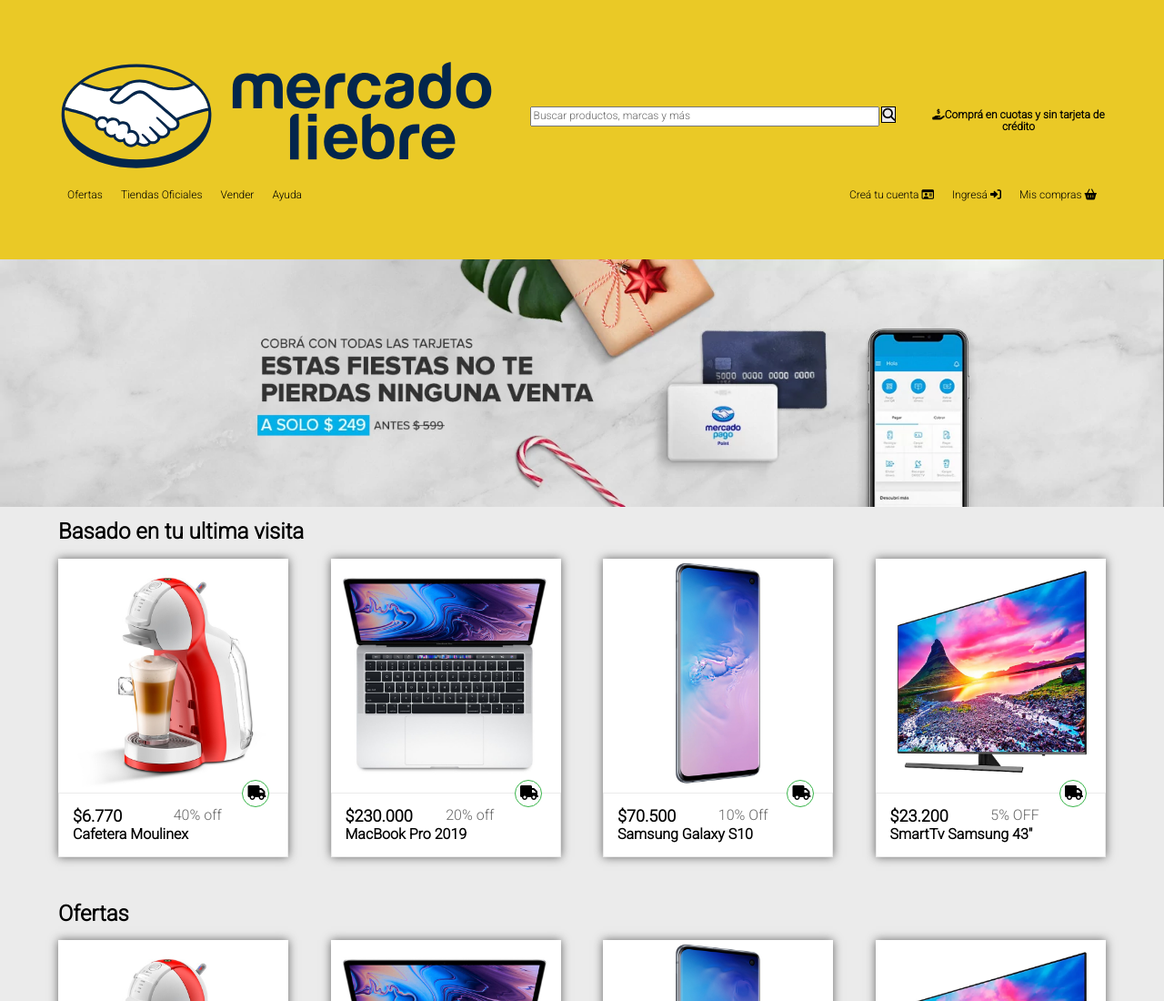
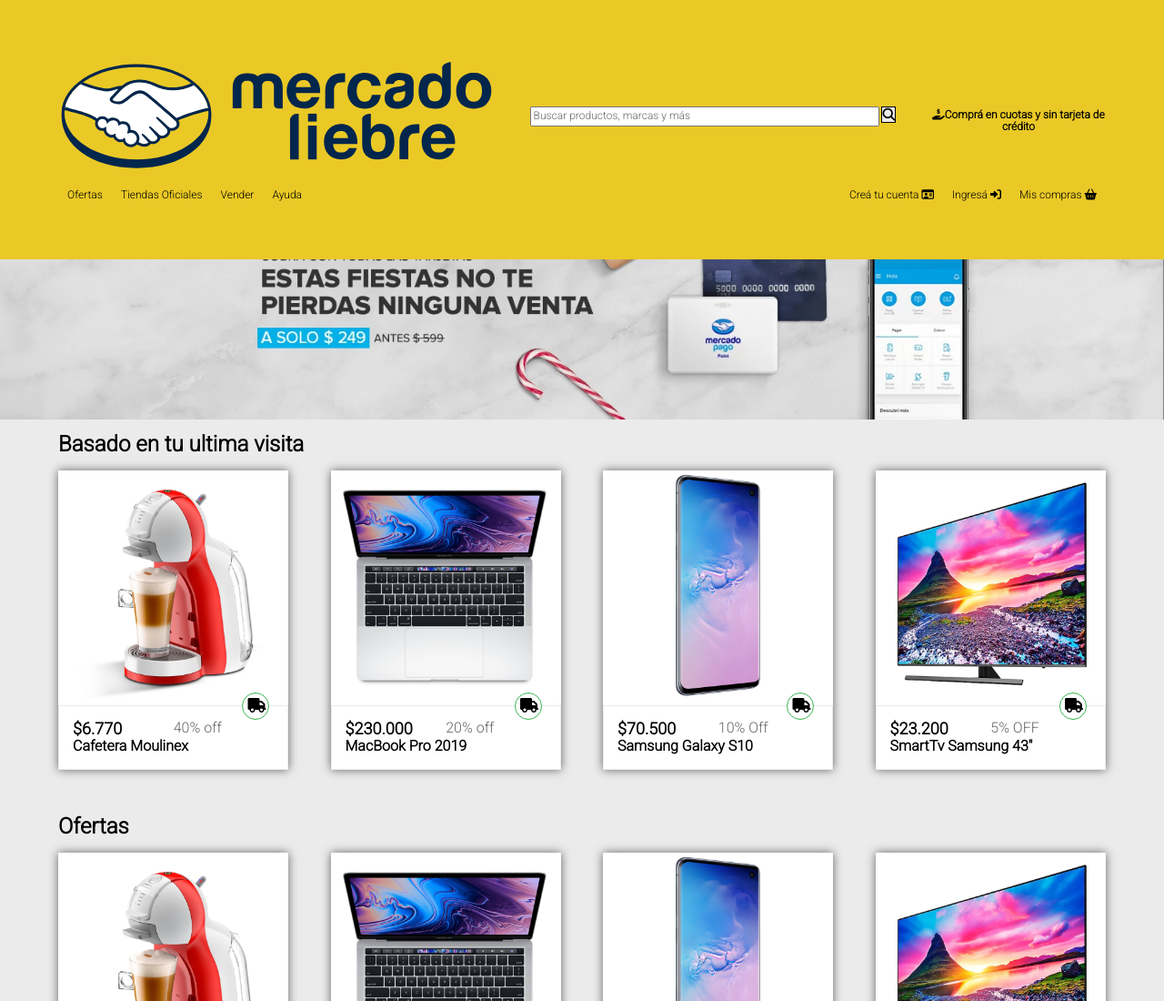
Before and after one commit to HectorCapoblanco/MercadoLiebre, a website: page views/home.html in a window 1280 px wide. Shown: the top 1100 px of the page at 91% size. Drawn offline with Linux system fonts and the light colour scheme; files that its build step writes are made by us from their sources; files whose address does not match are found by name; a web font is replaced by a local one.

Commit message:
position fixed

```diff
--- a/public/css/style.css
+++ b/public/css/style.css
@@ -14,10 +14,19 @@
     background-color: #EAC926;
     padding: 5%;}
 
+    .header-principal{
+
+        z-index: 10;
+    position: fixed;
+    top: 0px;
+    width:100%;
+}
+
 .top-header{
     display: flex;
     flex-wrap: wrap;
     align-items: center;
+
 }
 
 header div.logo{
@@ -80,11 +89,13 @@
     }
 
 .banner{
-    margin: 0px;
+    margin: 0px 0px 0px 0px;
     padding: 0px;
 }
 
-
+.banner{
+    margin-top: 163.50px;
+}
 
 
 
@@ -214,6 +225,9 @@
         width:50%
     }
 
+    .banner{
+        margin-top: 204px;
+    }
 
 }
 
@@ -266,6 +280,10 @@
     .articulo{
         width: 22%;
     }
+    .banner{
+        margin-top: 189px;
+    }
+
 }
 
 /* register.html*/
--- a/views/home.html
+++ b/views/home.html
@@ -13,7 +13,7 @@
     <link rel="stylesheet" href="./css/style.css">
 </head>
 <body>
-    <header>
+    <header class="header-principal">
         <div class="top-header">
             <div class="logo">
             <a href="home.html">
@@ -53,6 +53,8 @@
         <div class="burger-menu">
             <i class="fa-thin fas fa-bars" ></i>
             </div>
+
+
     </header>
 
     <section class="banner">
```
